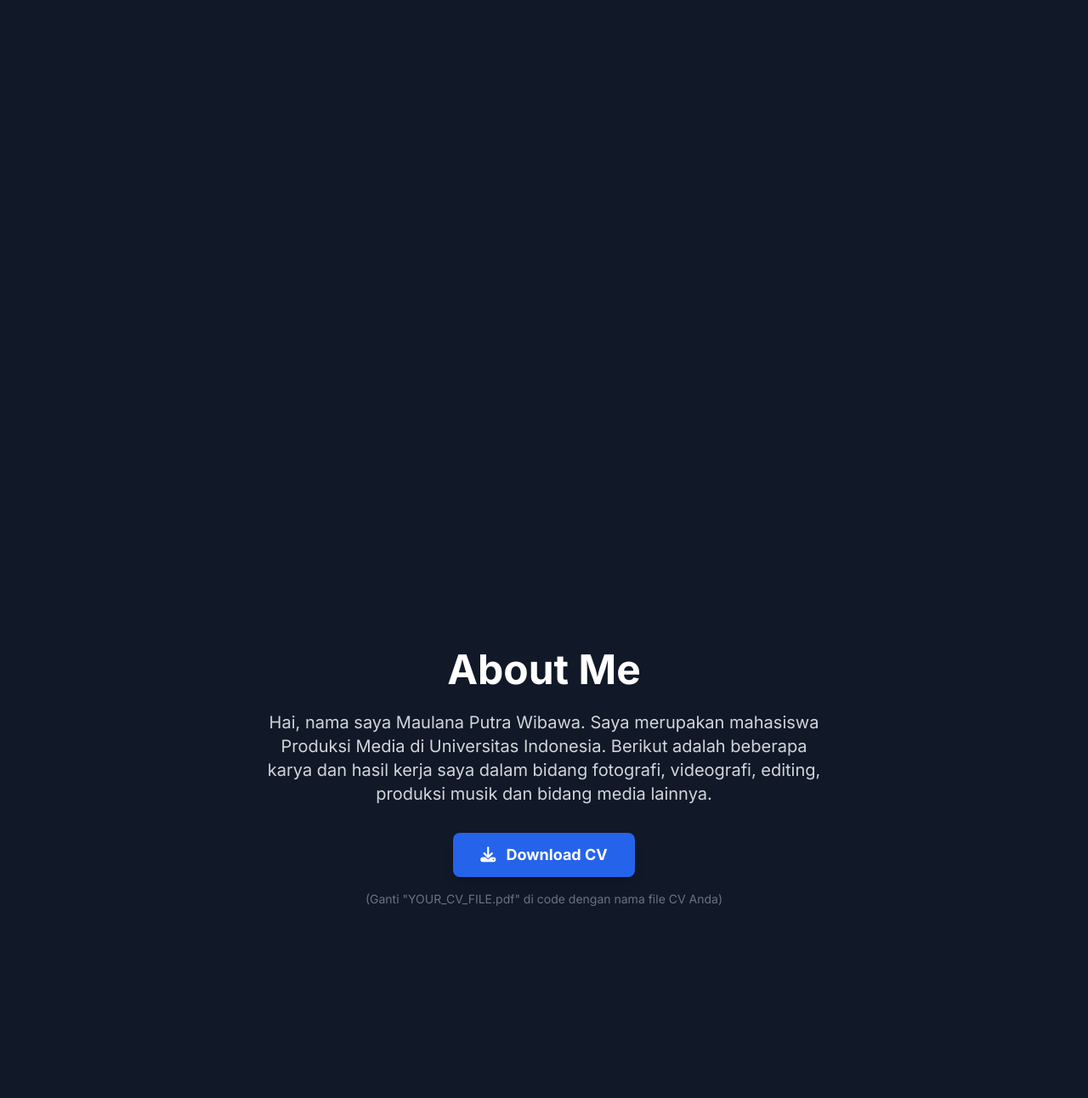
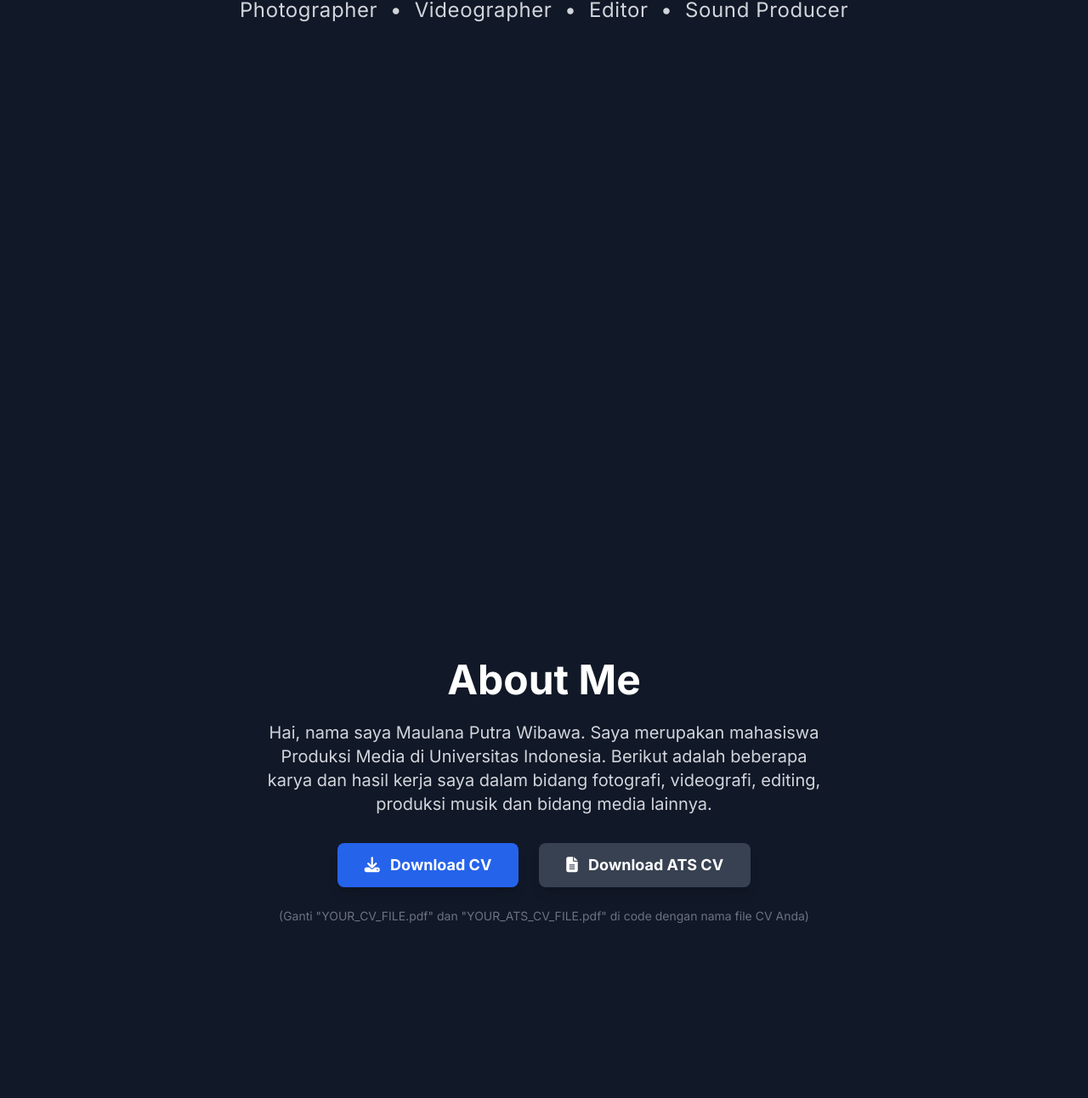
Before and after one commit to maulanaputra4444/portofolio-maulana-putra, a plain HTML site: page index.html in a window 1280 px wide. Shown: the part 308-1600 px from the top of the page at 85% size. Drawn offline with nearby package versions, Linux system fonts and the light colour scheme.

Commit message:
Update index.html

```diff
--- a/index.html
+++ b/index.html
@@ -75,7 +75,7 @@
     <main>
 
         <!-- Section: Home -->
-        <section id="home" class="content-section min-h-screen flex flex-col justify-center items-center text-center p-4 pt-16">
+        <section id="home" class="content-section min-h-screen flex flex-col justify-center items-center text-center p-4 pt-24">
             <h1 class="text-5xl md:text-7xl lg:text-8xl font-black uppercase tracking-tight text-white">Maulana Putra Wibawa</h1>
             <p class="text-lg md:text-2xl text-gray-300 mt-4 tracking-wide">
                 Photographer &nbsp;&bull;&nbsp; Videographer &nbsp;&bull;&nbsp; Editor &nbsp;&bull;&nbsp; Sound Producer
@@ -83,7 +83,7 @@
         </section>
 
         <!-- Section: About -->
-        <section id="about" class="content-section min-h-screen flex flex-col justify-center items-center p-4 pt-16">
+        <section id="about" class="content-section min-h-screen flex flex-col justify-center items-center p-4 pt-24">
             <div class="max-w-2xl text-center">
                 <h2 class="text-4xl md:text-5xl font-bold text-white mb-6">About Me</h2>
                 <p class="text-lg md:text-xl text-gray-300 mb-8 leading-relaxed">
@@ -91,12 +91,23 @@
                     Saya merupakan mahasiswa Produksi Media di Universitas Indonesia.
                     Berikut adalah beberapa karya dan hasil kerja saya dalam bidang fotografi, videografi, editing, produksi musik dan bidang media lainnya.
                 </p>
-                <!-- Button to Download CV -->
-                <a href="./YOUR_CV_FILE.pdf" id="download-cv-btn" download="Maulana_Putra_Wibawa_CV.pdf" class="inline-block bg-blue-600 text-white font-bold py-3 px-8 rounded-lg text-lg transition-transform hover:scale-105 hover:bg-blue-700 shadow-lg">
-                    <i class="fa-solid fa-download mr-2"></i>
-                    Download CV
-                </a>
-                <p class="text-sm text-gray-500 mt-4">(Ganti "YOUR_CV_FILE.pdf" di code dengan nama file CV Anda)</p>
+
+                <!-- Button container -->
+                <div class="flex flex-col sm:flex-row justify-center gap-6">
+                    <!-- Button to Download CV (Primary) -->
+                    <a href="./YOUR_CV_FILE.pdf" id="download-cv-btn" download="Maulana_Putra_Wibawa_CV.pdf" class="inline-block bg-blue-600 text-white font-bold py-3 px-8 rounded-lg text-lg transition-transform hover:scale-105 hover:bg-blue-700 shadow-lg">
+                        <i class="fa-solid fa-download mr-2"></i>
+                        Download CV
+                    </a>
+
+                    <!-- Button to Download ATS CV (Secondary) -->
+                    <a href="./YOUR_ATS_CV_FILE.pdf" id="download-ats-cv-btn" download="Maulana_Putra_Wibawa_ATS_CV.pdf" class="inline-block bg-gray-700 text-white font-bold py-3 px-8 rounded-lg text-lg transition-transform hover:scale-105 hover:bg-gray-600 shadow-lg">
+                        <i class="fa-solid fa-file-lines mr-2"></i>
+                        Download ATS CV
+                    </a>
+                </div>
+
+                <p class="text-sm text-gray-500 mt-6">(Ganti "YOUR_CV_FILE.pdf" dan "YOUR_ATS_CV_FILE.pdf" di code dengan nama file CV Anda)</p>
             </div>
         </section>
 
@@ -178,7 +189,7 @@
         </section>
 
         <!-- Section: Contact -->
-        <section id="contact" class="content-section min-h-screen flex flex-col justify-center items-center text-center p-4 pt-16">
+        <section id="contact" class="content-section min-h-screen flex flex-col justify-center items-center text-center p-4 pt-24">
             <h2 class="text-4xl md:text-5xl font-bold text-white mb-8">Contact Me</h2>
             <p class="text-lg text-gray-300 mb-12 max-w-lg">
                 Feel free to reach out for collaborations, projects, or just to say hi!
@@ -278,7 +289,16 @@
                 // If the link is still the placeholder, show a helpful message
                 if (cvButton.getAttribute('href') === './YOUR_CV_FILE.pdf') {
                     e.preventDefault();
-                    alert('Tolong update link di file HTML (baris 118) ke file CV Anda yang sebenarnya!');
+                    alert('Tolong update link di file HTML (baris 121) ke file CV Anda yang sebenarnya!');
+                }
+            });
+
+            // Add listener for the new ATS CV button
+            const atsCvButton = document.getElementById('download-ats-cv-btn');
+            atsCvButton.addEventListener('click', (e) => {
+                if (atsCvButton.getAttribute('href') === './YOUR_ATS_CV_FILE.pdf') {
+                    e.preventDefault();
+                    alert('Tolong update link di file HTML (baris 127) untuk file ATS CV Anda!');
                 }
             });
         });
```
